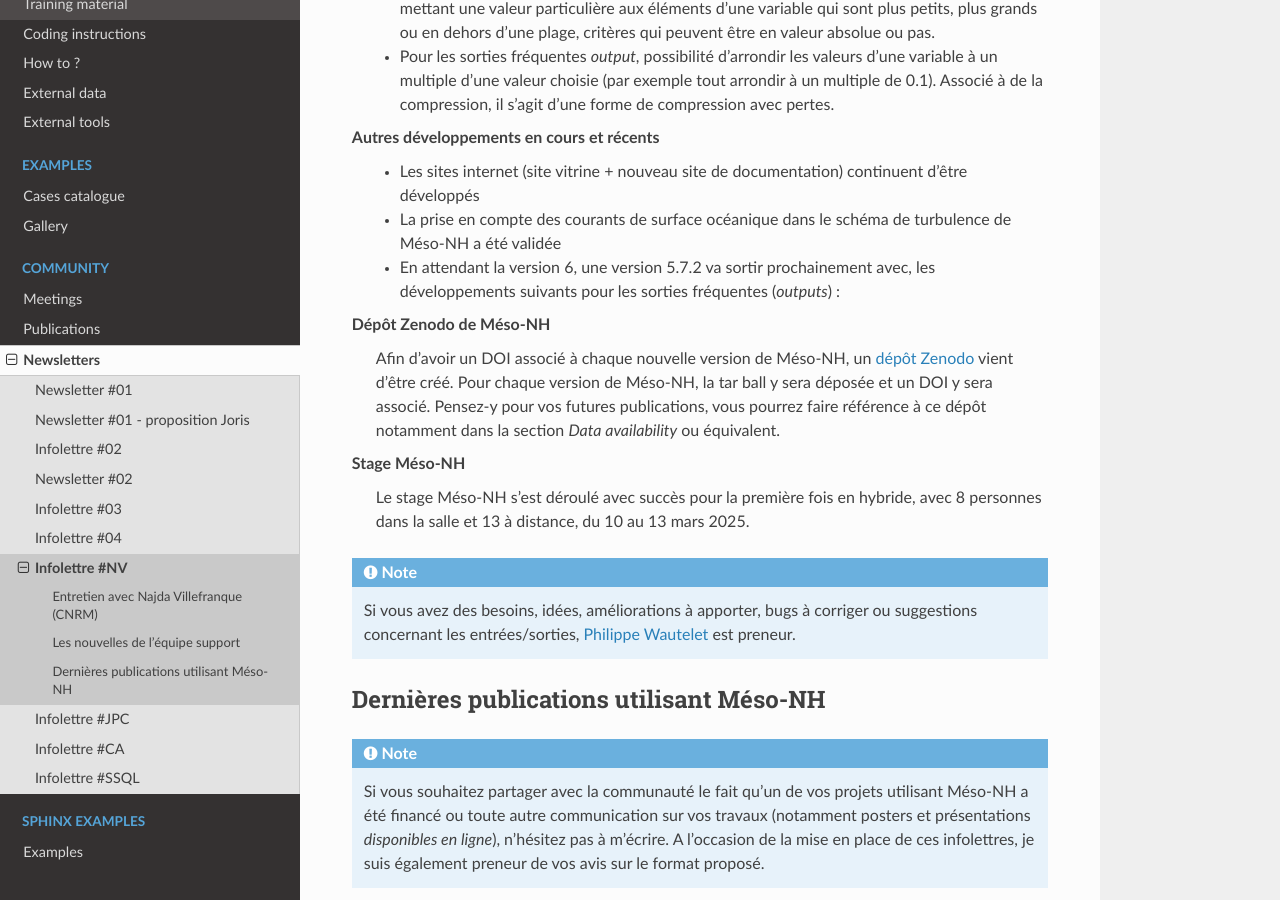
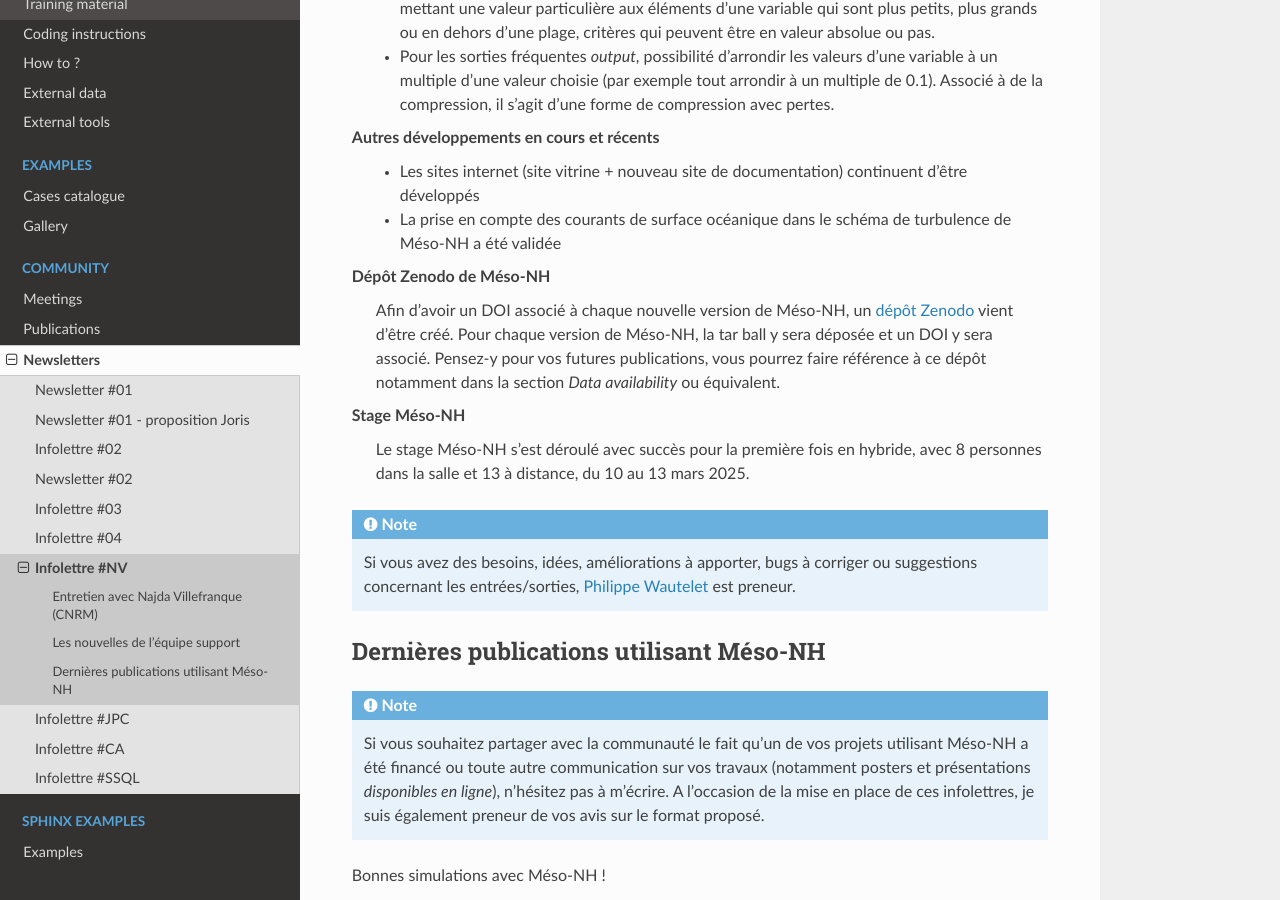
Before and after one commit to JorisPianezze/mesonh_beta_test_guide, a Sphinx documentation site: the page built from docs/source/community/newsletters/newsletter_NV.rst, in a window 1280 px wide and 900 px high, scrolled down 2886 px. Built offline with Sphinx 7.4.7 and the Read the Docs theme 3.1.0, drawn with Linux system fonts in a browser that asks for light colours; pages that are not in the unit, such as notebooks, are missing from menus.

Commit message:
Update newsletter_NV.rst

```diff
--- a/docs/source/community/newsletters/newsletter_NV.rst
+++ b/docs/source/community/newsletters/newsletter_NV.rst
@@ -65,7 +65,6 @@
 Autres développements en cours et récents
   - Les sites internet (site vitrine + nouveau site de documentation) continuent d'être développés
   - La prise en compte des courants de surface océanique dans le schéma de turbulence de Méso-NH a été validée
-  - En attendant la version 6, une version 5.7.2 va sortir prochainement avec, les développements suivants pour les sorties fréquentes (*outputs*) :
 
 Dépôt Zenodo de Méso-NH
   Afin d'avoir un DOI associé à chaque nouvelle version de Méso-NH, un `dépôt Zenodo <https://zenodo.org/records/15095131>`_ vient d'être créé. Pour chaque version de Méso-NH, la tar ball y sera déposée et un DOI y sera associé. Pensez-y pour vos futures publications, vous pourrez faire référence à ce dépôt notamment dans la section *Data availability* ou équivalent.
```
